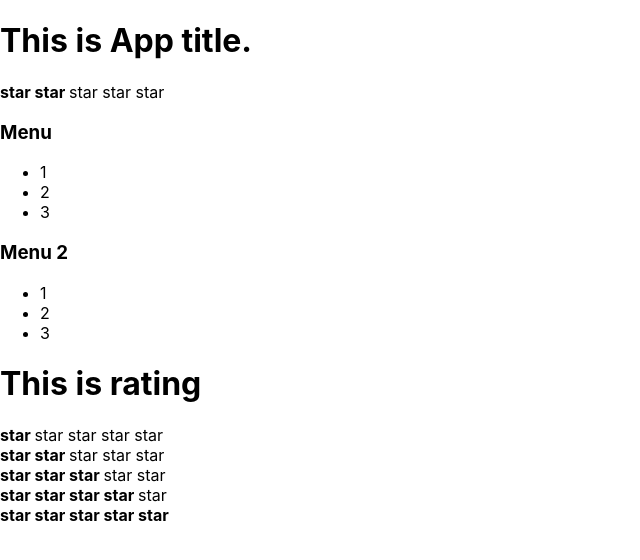
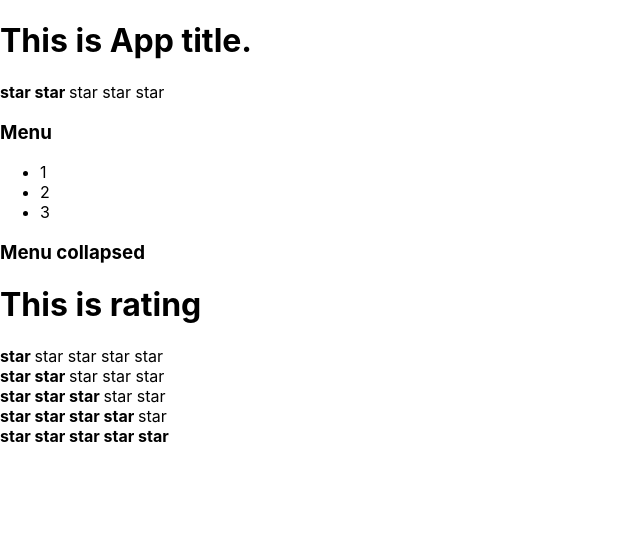
Before and after one commit to DoWhatYouL0ve/kabzda_kak_podrobno, a React (Create React App) app: page / in a window 1280 px wide. Shown: the top 560 px of the page, without its empty margins (0-640 px from the left). Built offline with nearby package versions, Linux system fonts and the light colour scheme.

Commit message:
4rd lesson(propsType)

```diff
--- a/src/App.tsx
+++ b/src/App.tsx
@@ -7,8 +7,8 @@ function App() {
         <div className="App">
             <PageTitle title={'This is App title.'}/>
             <Rating value={2}/>
-            <Accordion title={'Menu'} />
-            <Accordion title={'Menu 2'} />
+            <Accordion title={'Menu'} collapsed={false}/>
+            <Accordion title={'Menu collapsed'} collapsed={true}/>
             <PageTitle title={'This is rating'}/>
             <Rating value={1}/>
             <Rating value={2}/>
@@ -19,7 +19,11 @@ function App() {
     );
 }
 
-function PageTitle(props:any) {
+type PageTitleType = {
+    title: string
+}
+
+function PageTitle(props:PageTitleType) {
     return (
         <h1>{props.title}</h1>
     )
--- a/src/components/Accordion/Accordion.tsx
+++ b/src/components/Accordion/Accordion.tsx
@@ -2,11 +2,25 @@ import React from "react";
 import {AccordionTitle} from "./AccordionTitle";
 import {AccordionBody} from "./AccordionBody";
 
-export function Accordion(props:any) {
+type AccordionPropsType = {
+    title: string
+    collapsed: boolean
+}
+
+export function Accordion(props:AccordionPropsType) {
+    if(!props.collapsed) {
         return (
             <div>
                 <AccordionTitle title={props.title}/>
                 <AccordionBody/>
             </div>
         )
+    }else {
+        return (
+            <div>
+                <AccordionTitle title={props.title}/>
+            </div>
+        )
     }
+
+}
--- a/src/components/Accordion/AccordionTitle.tsx
+++ b/src/components/Accordion/AccordionTitle.tsx
@@ -1,6 +1,10 @@
 import React from "react";
 
-export function AccordionTitle(props:any) {
+type AccordionTitleType = {
+    title: string
+}
+
+export function AccordionTitle(props:AccordionTitleType) {
     return(
         <div>
             <h3>{props.title}</h3>
--- a/src/components/Rating/Rating.tsx
+++ b/src/components/Rating/Rating.tsx
@@ -1,6 +1,10 @@
 import React from "react";
 
-export function Rating(props: any) {
+type RatingPropsType = {
+    value: 0 | 1 | 2 | 3 | 4 | 5
+}
+
+export function Rating(props: RatingPropsType) {
     if (props.value === 1) {
         return (
             <div>
@@ -68,7 +72,11 @@ export function Rating(props: any) {
     }
 }
 
-function Star(props: any) {
+type StarPropsType = {
+    selected: boolean
+}
+
+function Star(props: StarPropsType) {
     if (props.selected) {
         return (
             <span><b>star </b></span>
```
Lines whose indentation alone changed are shown as unchanged.
